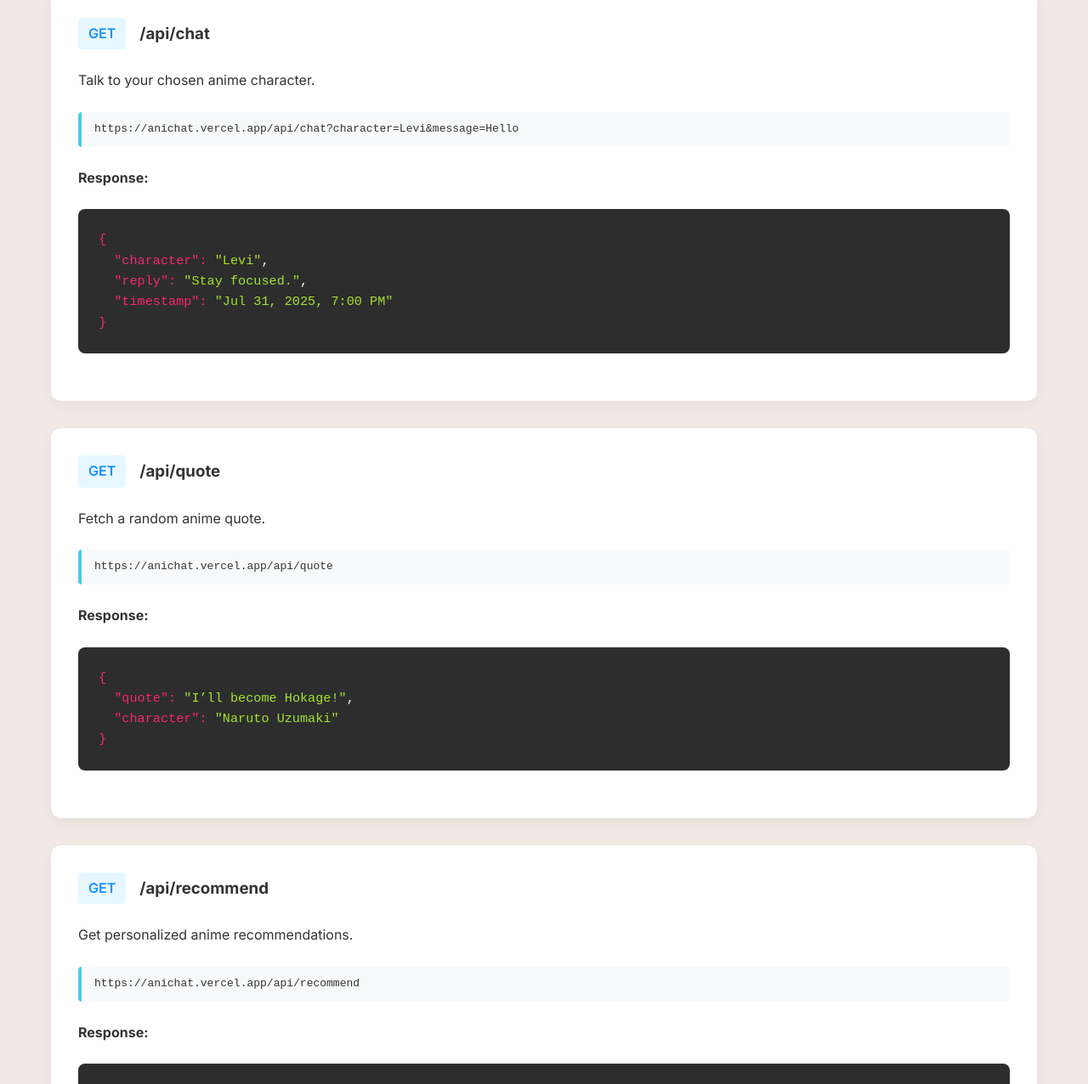
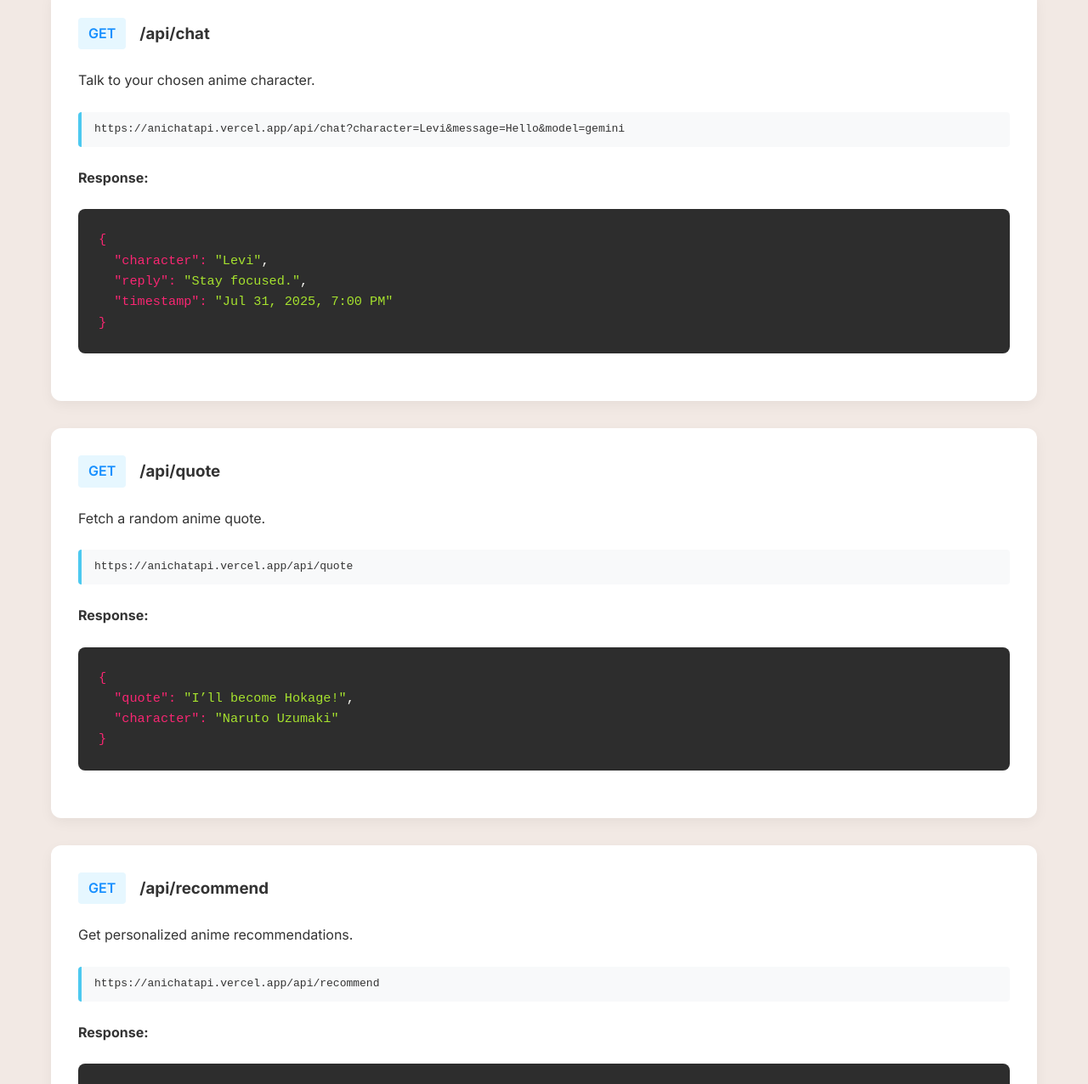
Before and after one commit to Shineii86/AniChat, a website: page index.html in a window 1280 px wide. Shown: the part 1660-2936 px from the top of the page at 85% size. Drawn offline with Linux system fonts and the light colour scheme.

Commit message:
Update index.html

```diff
--- a/index.html
+++ b/index.html
@@ -255,7 +255,7 @@
           <h3>/api/chat</h3>
         </div>
         <p>Talk to your chosen anime character.</p>
-        <div class="endpoint-url">https://anichat.vercel.app/api/chat?character=Levi&amp;message=Hello</div>
+        <div class="endpoint-url">https://anichatapi.vercel.app/api/chat?character=Levi&amp;message=Hello&model=gemini</div>
         <h4>Response:</h4>
         <div class="code-block"><code>
 <span class="json-key">{</span><br>
@@ -273,7 +273,7 @@
           <h3>/api/quote</h3>
         </div>
         <p>Fetch a random anime quote.</p>
-        <div class="endpoint-url">https://anichat.vercel.app/api/quote</div>
+        <div class="endpoint-url">https://anichatapi.vercel.app/api/quote</div>
         <h4>Response:</h4>
         <div class="code-block"><code>
 <span class="json-key">{</span><br>
@@ -290,7 +290,7 @@
           <h3>/api/recommend</h3>
         </div>
         <p>Get personalized anime recommendations.</p>
-        <div class="endpoint-url">https://anichat.vercel.app/api/recommend</div>
+        <div class="endpoint-url">https://anichatapi.vercel.app/api/recommend</div>
         <h4>Response:</h4>
         <div class="code-block"><code>
 <span class="json-key">{</span><br>
@@ -311,7 +311,7 @@
           <h3>/api/updates</h3>
         </div>
         <p>Fetch current seasonal anime.</p>
-        <div class="endpoint-url">https://anichat.vercel.app/api/updates</div>
+        <div class="endpoint-url">https://anichatapi.vercel.app/api/updates</div>
       </div>
 
     </div>
@@ -331,7 +331,7 @@
           AniChat API is fully open source. Fork, star, or raise issues to get involved!
         </p>
         <a href="https://github.com/Shineii86/AniChatAPI" target="_blank" class="cta-button" style="background:#333; color:#fff;">
-          <i class="fab fa-github"></i> Shineii86/AniChat-API
+          <i class="fab fa-github"></i> Shineii86/AniChatAPI
         </a>
       </div>
     </div>
```
